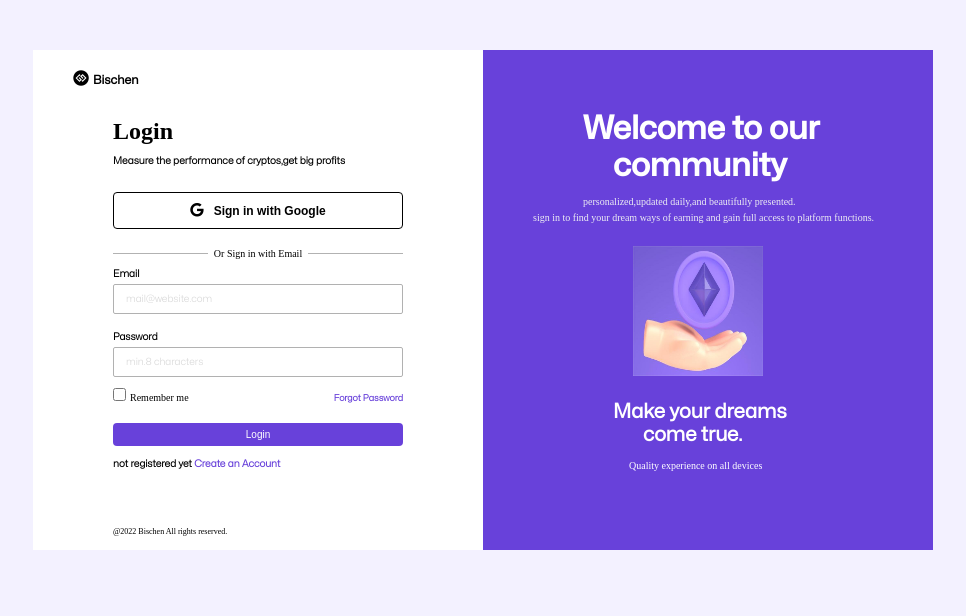
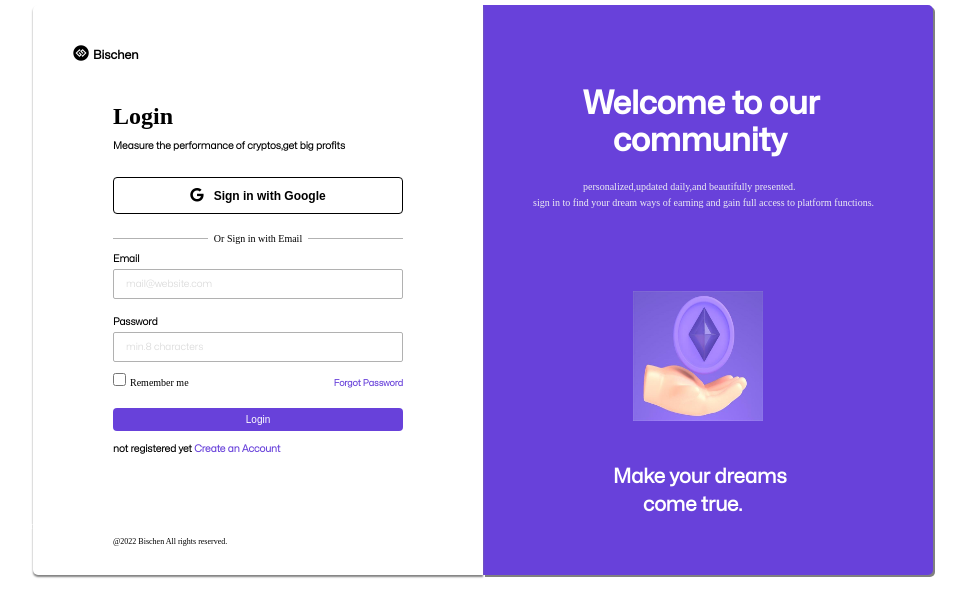
Before and after one commit to HariSunil/login, a plain HTML site: page index.html in a window 1280 px wide. Shown: the whole page, without its empty margins (167-1133 px from the left). Drawn offline with Linux system fonts and the light colour scheme; a web font is replaced by a local one.

Commit message:
updated website

```diff
--- a/style.css
+++ b/style.css
@@ -2,9 +2,6 @@
     margin: 0;
     padding: 0;
     box-sizing: border-box;
-}
-body{
-    background: rgb(243,241,255);
 }
 @font-face {
     font-family: 'mediumfont';
@@ -18,17 +15,27 @@ body{
     font-family: 'lightfont';
     src: url(./fonts/Mona-Sans-Light.ttf);
 }
+.head{
+    margin-left: 100px;
+}
+.login-container{
+    display: inline-flex;
+    margin-block: 5px;
+}
 .login-form{
-    background: rgb(255,255,255);
-    width:450px;
-    height: 500px;
-    margin-top: 50px;
-    margin-left: 200px;
+     background: white;
+     width:450px;
+     height:570px;
+     position: relative;
+     left:100px;
+     box-shadow: 0px 2px 2px 0px  gray;
+     border-top-left-radius: 5px;
+     border-bottom-left-radius: 5px;
 }
 .main-element{
      margin-left:40px;
      position: relative;
-     top:20px;
+     top:40px;
 }
 .sub-head{
     display: inline-flex;
@@ -39,7 +46,7 @@ body{
     font-size: 12px;
 }
 .main-form{
-    margin-top: 50px;
+    margin-top: 80px;
     padding-inline: 80px;
 }
 .main-form p{
@@ -186,30 +193,29 @@ body{
 }
 .rights p{
      font-size: 8px;
-     margin-top: 45px;
+     margin-top: 70px;
 }
 .chart{
     background:rgb(104,65,218);
-    z-index:-1;
     width:450px;
-    height: 500px;
-    margin-left: 650px;
-    position: relative;
-    bottom: 500px;
+    height: 570px;
+    box-shadow: 2px 2px 0px 0px gray;
+    border-top-right-radius: 5px;
+    border-bottom-right-radius: 5px;
 }
 .chart h1{
     color:white;
     font-family: 'mediumfont';
     font-weight: 600;
     position: relative;
-    top:60px;
+    top:80px;
     left:100px;
 }
 .text p{
     color:rgb(236,236,243);
     font-size: 10px;
     position: relative;
-    top: 70px;
+    top: 100px;
     left:100px;
     line-height: 16px;
 }
@@ -223,8 +229,8 @@ body{
 }
 .chart h2{
     color:white;
-    position:absolute;
-    top:350px;
+    position:relative;
+    top:220px;
     left:130px;
     font-size: 20px;
     font-weight: 600;
@@ -233,18 +239,19 @@ body{
 #dream{
     position: relative;
     left:30px;
+    top:5px;
 }
 #dev{
     color:white;
     font-size: 10px;
     position: absolute;
-    top:410px;
+    top:520px;
     left:146px;
 }
 .chart img{
     width:130px;
     height:130px;
     position: relative;
-    top:90px;
+    top:180px;
     left:150px;
 }
```
